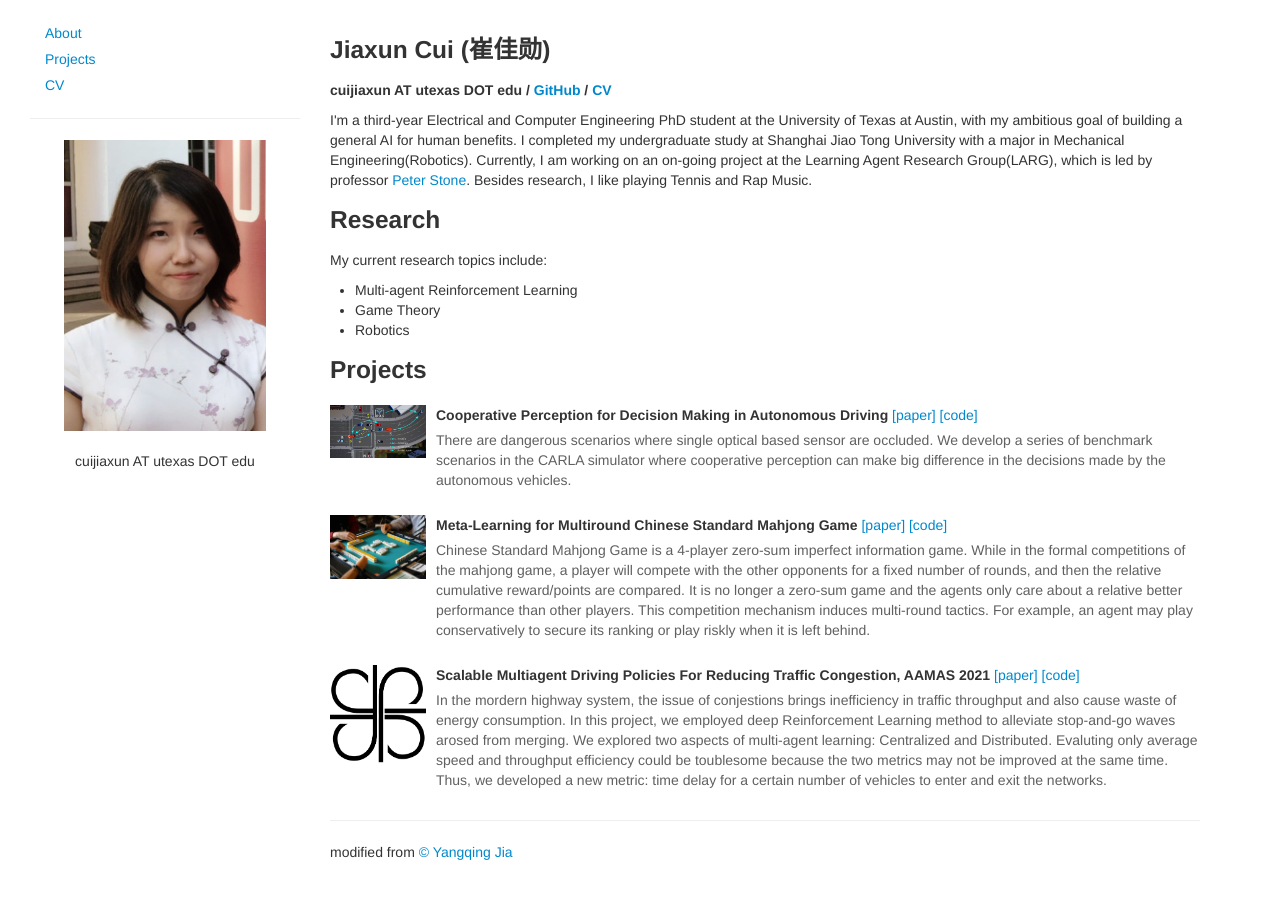
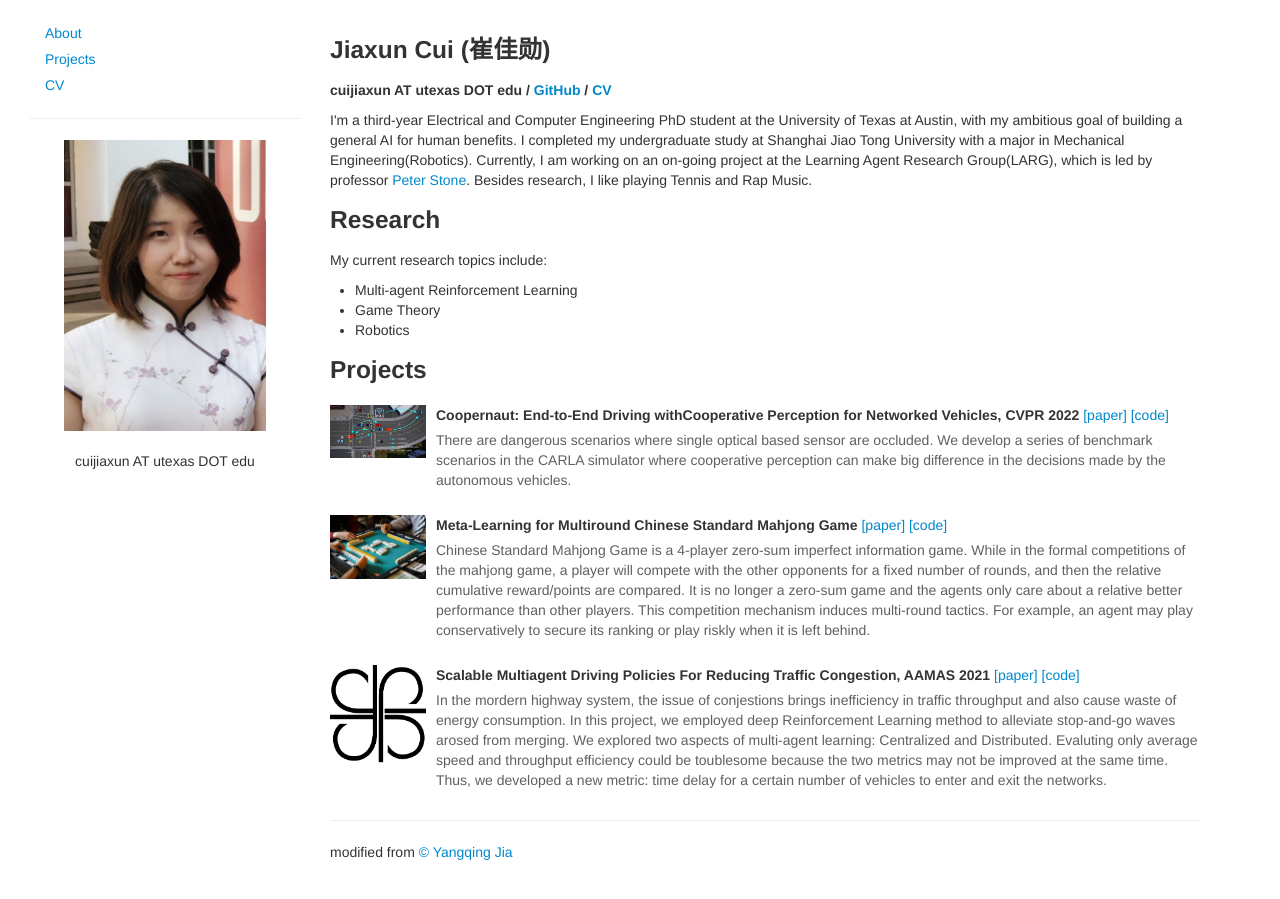
Before and after one commit to cuijiaxun/cuijiaxun.github.io, a Jekyll site: the page index.html, which Jekyll copies as it is, in a window 1280 px wide. Built offline with Jekyll 4.4.1, drawn with Linux system fonts in a browser that asks for light colours.

Commit message:
add cvpr

```diff
--- a/index.html
+++ b/index.html
@@ -110,7 +110,7 @@
                 <div class="media-body">
                     <p class="media-heading">
                         <strong>
-                             Cooperative Perception for Decision Making in Autonomous Driving
+                             Coopernaut: End-to-End Driving withCooperative Perception for Networked Vehicles, CVPR 2022
                      </strong>
                     <a> [paper] </a>
                     <a target="_blank" href="https://github.com/cuijiaxun"> [code] </a>
```
